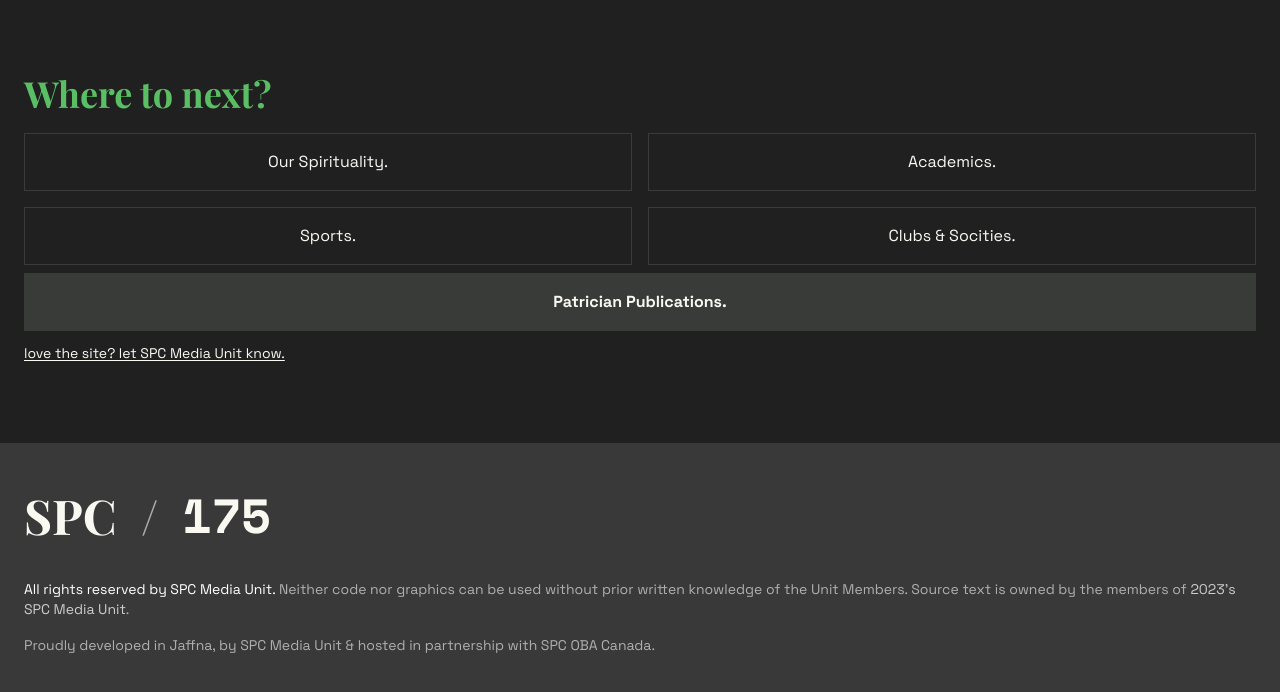
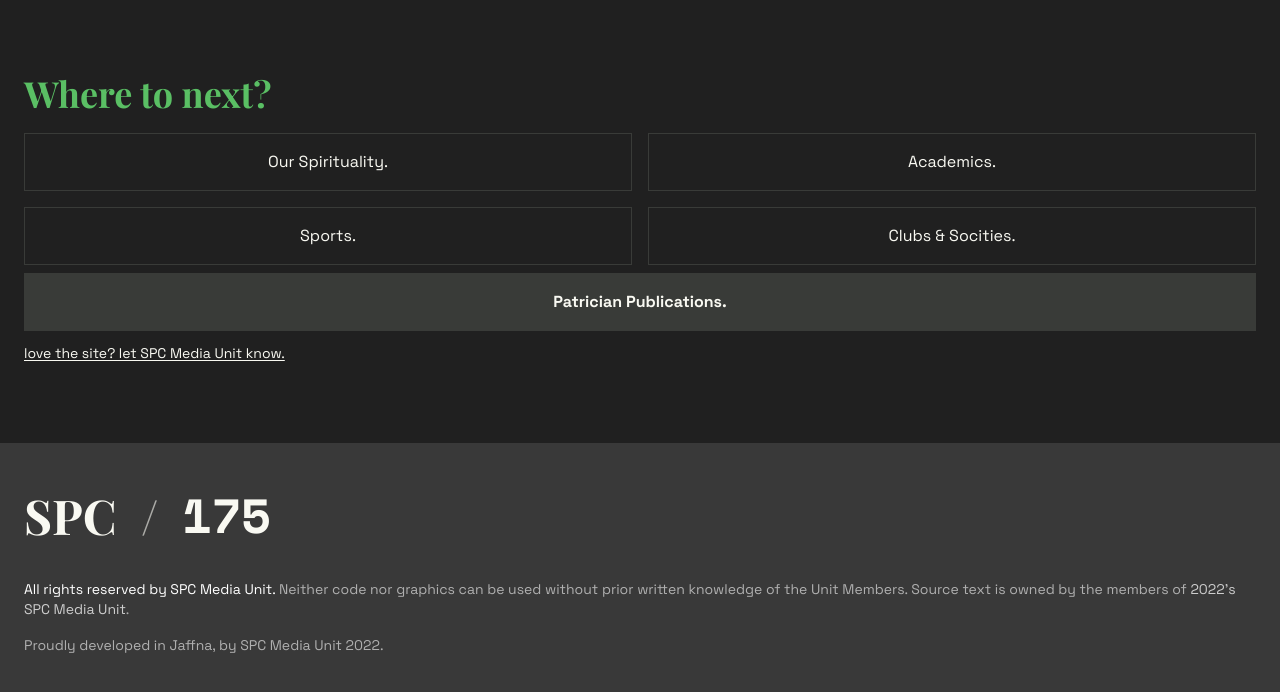
Before and after one commit to BirnadinErick/spc-175, an Astro site: page / in a window 1280 px wide. Shown: the part 2059-2751 px from the top of the page. Built offline with nearby package versions, Linux system fonts and the light colour scheme; Astro itself is replaced by a stand-in of ours.

Commit message:
fix: change footer acknoledgement
remove the credit to the Canada OBA as they don't anymore.

```diff
--- a/src/components/footer/FooterAcknowledgement.astro
+++ b/src/components/footer/FooterAcknowledgement.astro
@@ -2,9 +2,8 @@
   <span class="text-white"> All rights reserved by SPC Media Unit.</span>{" "}
   Neither code nor graphics can be used without prior written knowledge of the Unit
   Members. Source text is owned by the members of{" "}
-  <span class="text-white/75">2023&apos;s SPC Media Unit</span>.
+  <span class="text-white/75">2022&apos;s SPC Media Unit</span>.
 </p>
 <p class="mt-4 text-sm text-white/60">
-  Proudly developed in Jaffna, by SPC Media Unit & hosted in partnership with
-  SPC OBA Canada.
+  Proudly developed in Jaffna, by SPC Media Unit 2022.
 </p>
```
